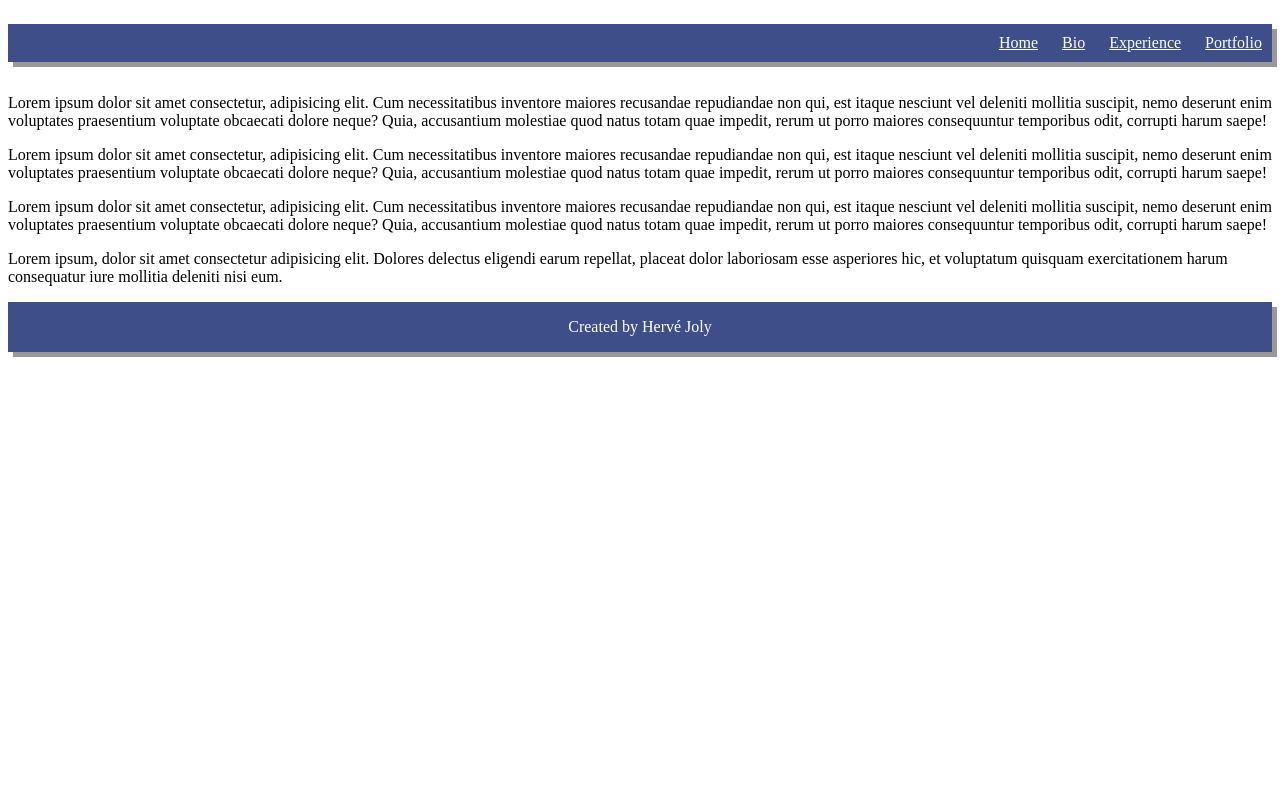
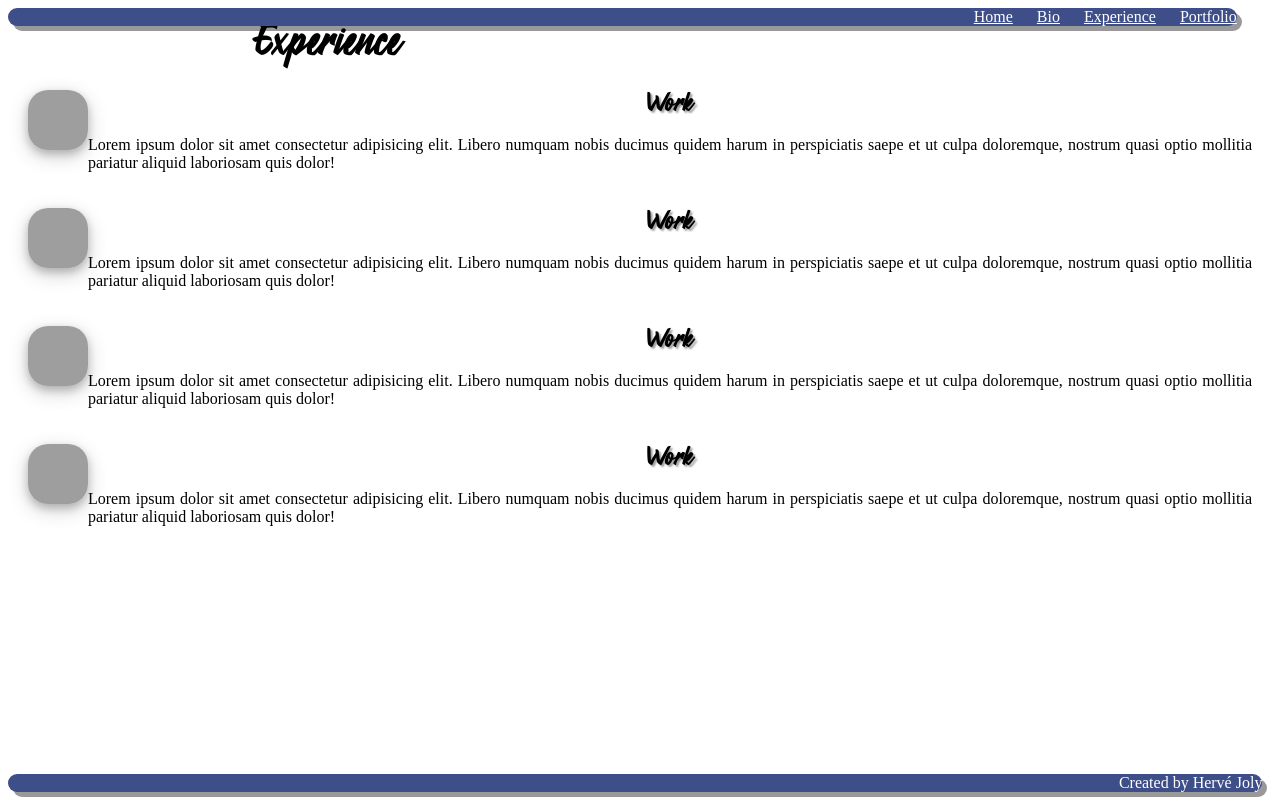
Before and after one commit to herve-joly/html-page, a plain HTML site: page experience.html in a window 1280 px wide. Drawn offline with Linux system fonts and the light colour scheme; grey boxes are pictures that could not be loaded.

Commit message:
added more CSS

```diff
--- a/experience.html
+++ b/experience.html
@@ -5,10 +5,9 @@
     <meta http-equiv="X-UA-Compatible" content="IE=edge">
     <meta name="viewport" content="width=device-width, initial-scale=1.0">
     <link rel="stylesheet" href="style.css">
-    <title>Document</title>
+    <title>My First Website</title>
 </head>
 <body>
-    <header>
     <nav>
         <ul>
            <a href="index.html">Home</a>
@@ -17,16 +16,52 @@
            <a href="portfolio.html">Portfolio</a>
        </ul>
    </nav>
-    </header>
-    <div>
-    <p class="article" id="article">Lorem ipsum dolor sit amet consectetur, adipisicing elit. Cum necessitatibus inventore maiores recusandae repudiandae non qui, est itaque nesciunt vel deleniti mollitia suscipit, nemo deserunt enim voluptates praesentium voluptate obcaecati dolore neque? Quia, accusantium molestiae quod natus totam quae impedit, rerum ut porro maiores consequuntur temporibus odit, corrupti harum saepe!</p>
-    <p class="article" id="article">Lorem ipsum dolor sit amet consectetur, adipisicing elit. Cum necessitatibus inventore maiores recusandae repudiandae non qui, est itaque nesciunt vel deleniti mollitia suscipit, nemo deserunt enim voluptates praesentium voluptate obcaecati dolore neque? Quia, accusantium molestiae quod natus totam quae impedit, rerum ut porro maiores consequuntur temporibus odit, corrupti harum saepe!</p>
-    <p class="article" id="article">Lorem ipsum dolor sit amet consectetur, adipisicing elit. Cum necessitatibus inventore maiores recusandae repudiandae non qui, est itaque nesciunt vel deleniti mollitia suscipit, nemo deserunt enim voluptates praesentium voluptate obcaecati dolore neque? Quia, accusantium molestiae quod natus totam quae impedit, rerum ut porro maiores consequuntur temporibus odit, corrupti harum saepe!</p>
-    <p>Lorem ipsum, dolor sit amet consectetur adipisicing elit. Dolores delectus eligendi earum repellat, placeat dolor laboriosam esse asperiores hic, et voluptatum quisquam exercitationem harum consequatur iure mollitia deleniti nisi eum.</p>
-    </div>
+    <main>
+        <section class="wrapper">
+            <article class="bio-description">
+                <h1>Experience</h1>
+                <section class="experience-container">
+                    <section class="experience-card">
+                        <img src="https://picsum.photos/1080" alt="lorem ipsum image">
+                        <article id="experience">
+                            <h2>Work</h2>
+                            <p>Lorem ipsum dolor sit amet consectetur adipisicing elit. Libero numquam nobis ducimus quidem harum in perspiciatis saepe et ut culpa doloremque, nostrum quasi optio mollitia pariatur aliquid laboriosam quis dolor!</p>
+                        </article>
+                    </section>
+                </section>
+                <section class="experience-container">
+                    <section class="experience-card">
+                        <img src="https://picsum.photos/1080" alt="lorem ipsum image">
+                        <article id="experience">
+                            <h2>Work</h2>
+                            <p>Lorem ipsum dolor sit amet consectetur adipisicing elit. Libero numquam nobis ducimus quidem harum in perspiciatis saepe et ut culpa doloremque, nostrum quasi optio mollitia pariatur aliquid laboriosam quis dolor!</p>
+                        </article>
+                    </section>
+                </section>
+                <section class="experience-container">
+                    <section class="experience-card">
+                        <img src="https://picsum.photos/1080" alt="lorem ipsum image">
+                        <article id="experience">
+                            <h2>Work</h2>
+                            <p>Lorem ipsum dolor sit amet consectetur adipisicing elit. Libero numquam nobis ducimus quidem harum in perspiciatis saepe et ut culpa doloremque, nostrum quasi optio mollitia pariatur aliquid laboriosam quis dolor!</p>
+                        </article>
+                    </section>
+                </section>
+                <section class="experience-container">
+                    <section class="experience-card">
+                        <img src="https://picsum.photos/1080" alt="lorem ipsum image">
+                        <article id="experience">
+                            <h2>Work</h2>
+                            <p>Lorem ipsum dolor sit amet consectetur adipisicing elit. Libero numquam nobis ducimus quidem harum in perspiciatis saepe et ut culpa doloremque, nostrum quasi optio mollitia pariatur aliquid laboriosam quis dolor!</p>
+                        </article>
+                    </section>
+                </section>
+             </article>
+        </section>
 
+    </main>
+    <footer>
+        <p class="footer">Created by Hervé Joly</p>
+    </footer>
 </body>
-<footer>
-    <p id="footer">Created by Hervé Joly</p>
-</footer>
 </html>
--- a/style.css
+++ b/style.css
@@ -1,60 +1,180 @@
-body{
-    display: flex;
-    flex-direction: column;
+@font-face {
+    font-family: MADERING;
+    src: url(/assets/MADERING.ttf);
+}
+/* Header */
+nav{
+    position: fixed;
+    top: 0;
+    margin: 8px 0 0;
+    width: 96%;
+    /* border-radius: 20px;
+    text-align: center;
+    background-color: #3e4e88;
+    box-shadow: 5px 5px rgba(0, 0, 0, 0.4)  */
 }
 nav ul{
     display: flex;
     flex-direction: row;
-    justify-content: space-between;
-    align-items: flex-start;
-    padding: 10px;
+    justify-content: space-around;
+    align-items: center;
+    padding: 0;
+    margin: 0;
+    border-radius: 20px;
     background-color: #3e4e88;
     box-shadow: 5px 5px rgba(0, 0, 0, 0.4);
 }
-a{
+
+nav a{
     color: white;
 }
-main{
+
+/* Main */
+.wrapper{
+    margin: 20px;
+}
+article{
+    color: black;
+    text-align: justify;
+}
+blockquote{
+    font-family: "MADERING";
+}
+/* Bio */
+.bio{
+    display: flex;
+    flex-direction: row;
+    justify-content: space-between;
+    align-items: center;
+}
+.bio img{
+    border-radius: 20px;
+    height: 200px;
+    margin: 40px 0 0;
+}
+.bio-description{
+    margin: 0 0 40px;
+}
+h1{
+    margin: 40px 0 0;
+    text-align: center;
+    font-family: "MADERING";
+    font-size: 2.5em;
+}
+h2{
+    text-align: center;
+    font-family: "MADERING";
+    text-shadow: 2px 2px 2px rgba(0, 0, 0, 0.4);
+}
+h3{
+    font-family: "MADERING";
+}
+/* Experience */
+.experience-container{
+    display: flex;
+    flex-direction: row;
+    justify-content: space-between;
+    align-items: flex-start;
+}
+#experience h2{
+    margin: 0;
+    text-align: center;
+    font-family: "MADERING";
+    /* font-size: 2.5em; */
+}
+.experience-card{
+    display: flex;
+    flex-direction: row;
+    max-height: 300px;
+    margin: 20px 0 0;
+    /* border: solid; */
+}
+.experience-card img{
+    border-radius: 20px;
+    height: 60px;
+    margin: 0;
+}
+.experience-card article{
+    text-align: justify;
+}
+/* Portfolio CSS */
+.portfolio{
     display: flex;
     flex-direction: column;
-    size: 100vw 100vh;
+    justify-content: center;
+    align-items: center;
 }
-#article{
+.project-card{
     display: flex;
     flex-direction: column;
     align-items: center;
-    color: black;
+    border: solid #3e4e88;
+    margin: 20px;
+    max-width: 300px;
+    border-radius: 12px;
+    box-shadow: 15px 15px rgba(0, 0, 0, 0.4);
+}
+img{
+    border-radius: 20px;
+    height: 260px;
+    margin: 20px;
+    box-shadow: 0 4px 8px 0 rgba(0, 0, 0, 0.2), 0 6px 20px 0 rgba(0, 0, 0, 0.19);
+}
+.project-card p{
+    margin: 20px;
     text-align: justify;
 }
-#image{
-    display: flex;
-    flex-direction: column;
-    align-items: flex-start;
+/* Footer */
+footer{
+    position: fixed;
+    bottom: 0;
+    margin: 0 0 8px;
+    width: 96%;
+    border-radius: 20px;
+    text-align: center;
+    background-color: #3e4e88;
+    box-shadow: 5px 5px rgba(0, 0, 0, 0.4)
 }
-footer{
-    display: flex;
-    flex-direction: row;
-    justify-content: center;
-    align-items: flex-end;
-    background-color: #3e4e88;
-    box-shadow: 5px 5px rgba(0, 0, 0, 0.4);
 
+footer p{
+    color: white;
+    margin: 0;
 }
-#footer{
 
-    color: white;
-}
-@media screen and (min-width: 500px){
+
+ @media screen and (min-width: 500px){
     nav ul{
         display: flex;
         flex-direction: row;
         justify-content: flex-end;
-        padding: 10px;
-        //box-shadow: 2px 2px rgba(0, 0, 0, 0.4);
+        margin: 0;
+        border-radius: 20px;
+        box-shadow: 5px 5px rgba(0, 0, 0, 0.4);
         background-color: #3e4e88;
     }
-    a{
+    nav a{
         color: white;
         margin: 0 0 0 1.5em;
     }
+    h1{
+        margin: 0;
+        width: 600px;
+    }
+    .portfolio{
+        display: flex;
+        flex-direction: row;
+        justify-content: space-evenly;
+        align-items: flex-start;
+        flex-wrap: wrap;
+    }
+    footer{
+        /* position: fixed;
+        bottom: 0; */
+        margin: 0 0 8px;
+        width: 98%;
+        border-radius: 20px;
+        text-align: end;
+        /* background-color: #3e4e88;
+        box-shadow: 5px 5px rgba(0, 0, 0, 0.4) */
+    }
 }
```
Also changed, not shown: bio.html (+20 -14 lines), index.html (+20 -11 lines), portfolio.html (+42 -12 lines), test.html (added, +12 -0 lines), assets/MADERING.ttf (added), 2 other files. Lines whose indentation alone changed are shown as unchanged.
